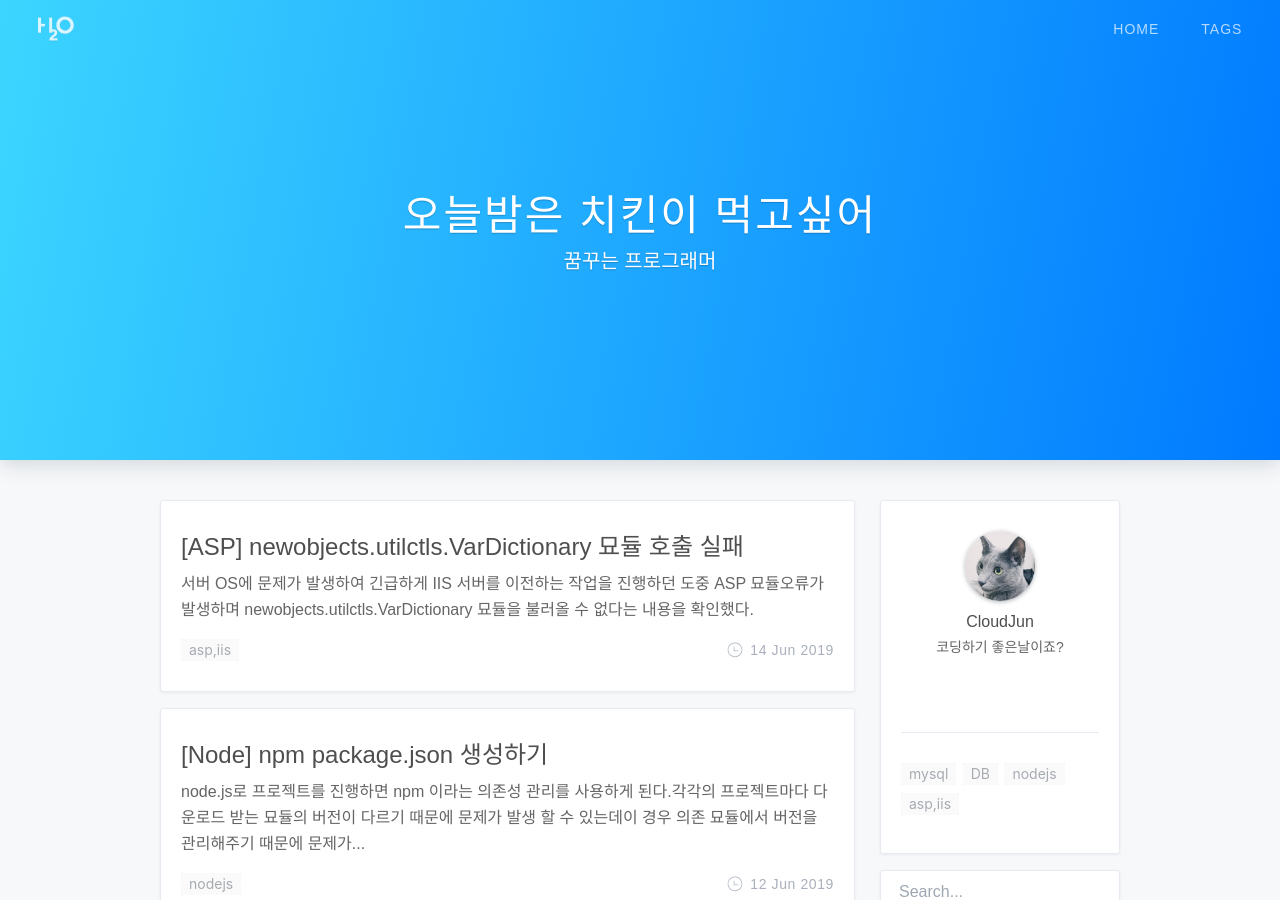
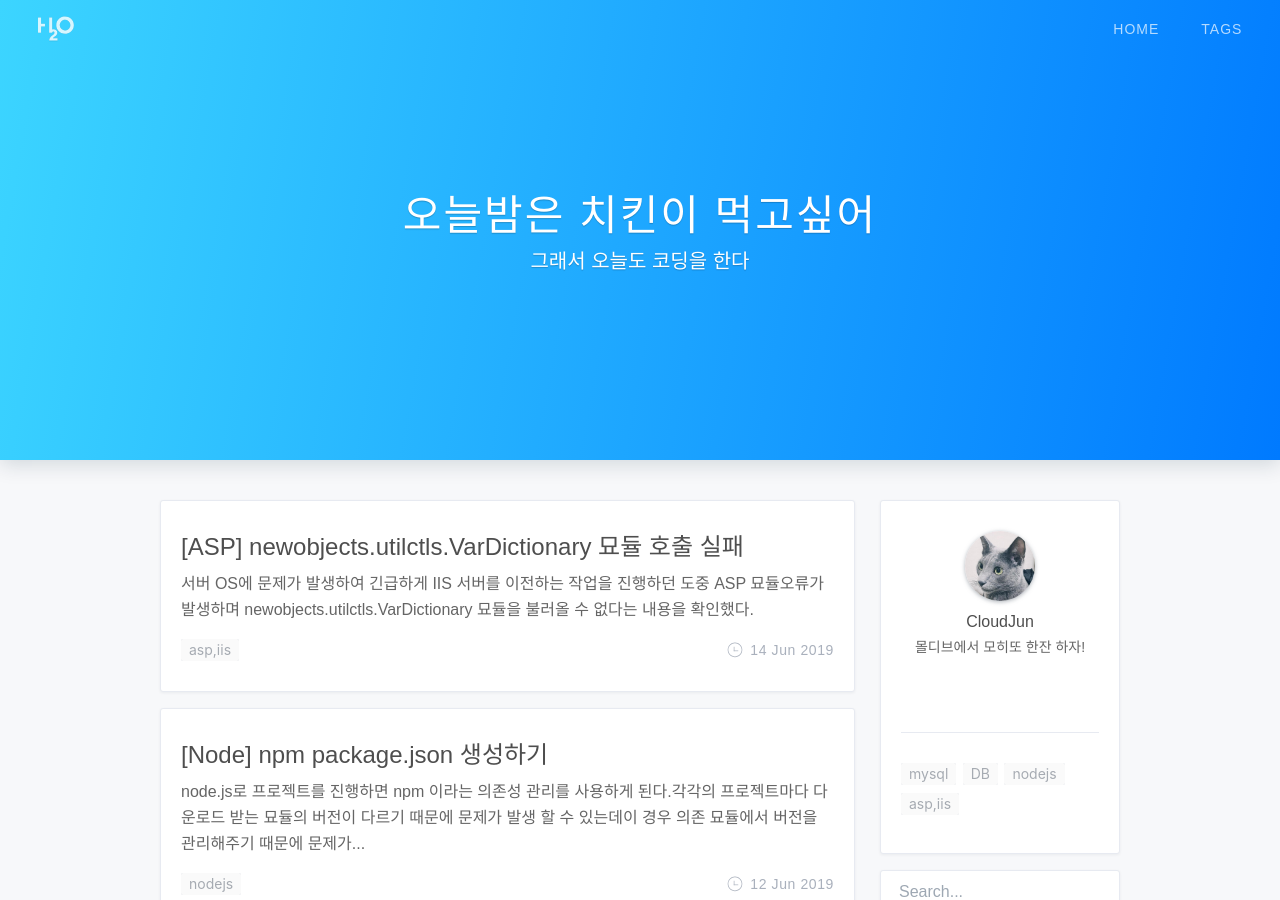
Before and after one commit to sistinafibel/sistinafibel.github.io, a Jekyll site: the page built from index.html, in a window 1280 px wide and 900 px high. Built offline with Jekyll 4.4.1, drawn with Linux system fonts in a browser that asks for light colours; nearby versions of some CDN libraries; some web fonts are replaced; the list of posts is cut into pages by our own code; a style sheet for code colours, icons or effects is not loaded.

Commit message:
자기 소개 변경

```diff
--- a/_config.yml
+++ b/_config.yml
@@ -22,14 +22,14 @@ footer:
 # Author
 author: 'CloudJun'
 nickname: 'cloudjun'
-bio: '코딩하기 좋은날이죠?'
+bio: '몰디브에서 모히또 한잔 하자!'
 avatar: '/assets/img/profile.png'
 
 # Search
 search: true
 
 # Night mode
-nightMode: true
+nightMode: false
 
 # Comments
 comments:
--- a/index.html
+++ b/index.html
@@ -1,7 +1,7 @@
 ---
 layout: default
 home-title: 오늘밤은 치킨이 먹고싶어
-description: 꿈꾸는 프로그래머
+description: 그래서 오늘도 코딩을 한다
 ---
 
 {% include header.html %}
```
